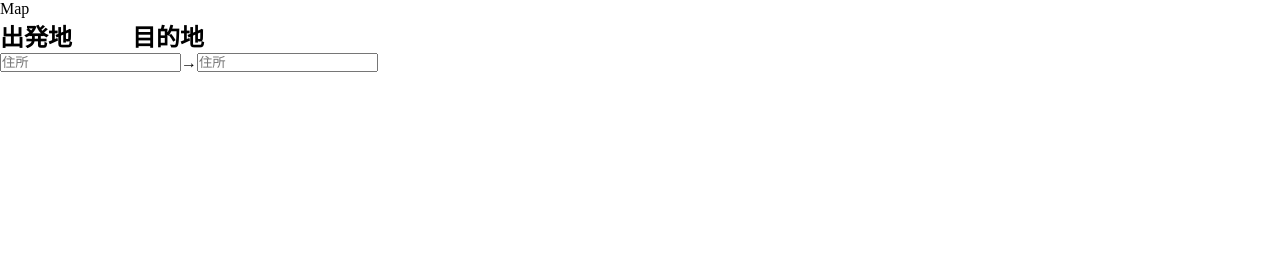
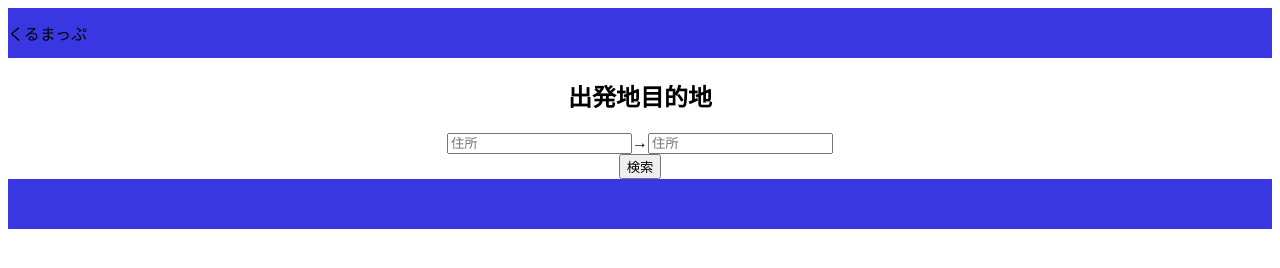
Before and after one commit to Thoroughbred-0630/dp-hack, a plain HTML site: page frontend/index.html in a window 1280 px wide. Drawn offline with Linux system fonts and the light colour scheme.

Commit message:
にかいめのぷっしゅ

```diff
--- a/frontend/index.html
+++ b/frontend/index.html
@@ -8,16 +8,20 @@
     <link rel="stylesheet" href="style.css" />
   </head>
   <body>
-    <header>Map</header>
-    <div class="flexed-text">
-      <h2>出発地</h2>
-      <h2 class="ml-60">目的地</h2>
-    </div>
-    <div class="flexed-text">
-      <input type="text" placeholder="住所" required />
-      <span>→</span>
-      <input type="text" placeholder="住所" required />
+    <header>くるまっぷ</header>
+    <div class="center">
+      <div class="flexed-text">
+        <h2>出発地</h2>
+        <h2>目的地</h2>
+      </div>
+      <div class="flexed-text">
+        <input type="text" id="origin" name="origin" placeholder="住所" required />
+        <span>→</span>
+        <input type="text" id="destination" name="destination" placeholder="住所" required />
+      </div>
+      <input type="submit" value="検索" />
     </div>
     <div class="content"></div>
+    <footer></footer>
   </body>
 </html>
--- a/frontend/style.css
+++ b/frontend/style.css
@@ -1,11 +1,27 @@
-* {
-  margin: 0;
-  padding: 0;
-}
-
 .flexed-text {
   display: flex;
   align-items: center;
+  justify-content: center;
+}
+
+header {
+  display: flex;
+  width: 100%;
+  height: 50px;
+  background-color: rgb(57, 55, 226);
+  align-items: center;
+}
+
+footer {
+  display: flex;
+  width: 100%;
+  height: 50px;
+  background-color: rgb(57, 55, 226);
+  align-items: center;
+}
+
+.center {
+  text-align: center;
 }
 
 .mt-0 {
@@ -144,6 +160,10 @@
   margin-left: 60px !important;
 }
 
+.ml-100 {
+  margin-left: 100px !important;
+}
+
 .mb-0 {
   margin-bottom: 0px !important;
 }
```
